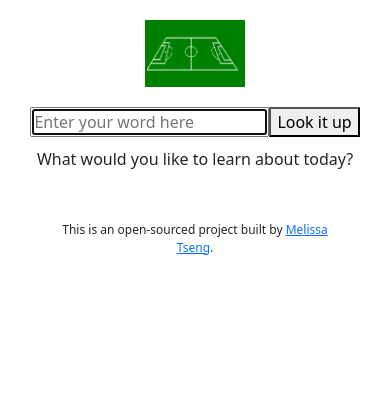
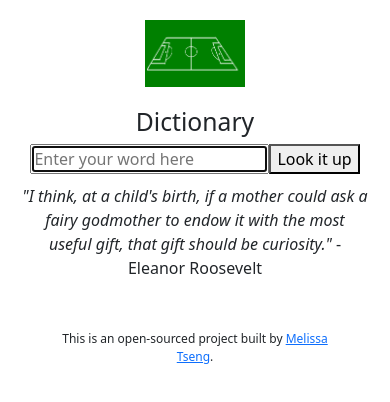
Before and after one commit to MaxYeats/dictionary-react, a React (Create React App) app: page / in a window 390 px wide. Shown: the top 402 px of the page. Built offline with nearby package versions, Linux system fonts and the light colour scheme.

Commit message:
Added Phonetics
-created Phonetic.js to enable listening to pronunciation and reading phonetics;
-added E.R. quote on front page

```diff
--- a/src/Dictionary.js
+++ b/src/Dictionary.js
@@ -28,6 +28,8 @@ export default function Dictionary() {
 
   return (
     <div className="Dictionary">
+      <h2>Dictionary</h2>
+
       <form onSubmit={search}>
         <input
           type="search"
--- /dev/null
+++ b/src/Phonetic.js
@@ -0,0 +1,23 @@
+/** @format */
+
+import React from "react";
+
+export default function Phonetic(props) {
+  console.log(props.phonetic);
+
+  if (props.phonetic.audio) {
+    return (
+      <div className="Phonetic">
+        {props.phonetic.text}
+        <a href={props.phonetic.audio} target="_blank" rel="noreferrer">
+          🔉
+        </a>
+      </div>
+    );
+  } else {
+    return <div className="Phonetic">{props.phonetic.text}</div>;
+  }
+}
+
+//https://developer.mozilla.org/en-US/docs/Web/API/Web_Audio_API
+//https://www.npmjs.com/package/react-audio-player
--- a/src/Results.js
+++ b/src/Results.js
@@ -2,12 +2,21 @@
 
 import React from "react";
 import Meaning from "./Meaning.js";
+import Phonetic from "./Phonetic.js";
 
 export default function Results(props) {
   if (props.results) {
     return (
       <div className="Results">
         <h2>{props.results.word}</h2>
+        {props.results.phonetics.map(function (phonetic, index) {
+          return (
+            <div key={index}>
+              <Phonetic phonetic={phonetic} />
+            </div>
+          );
+        })}
+
         {props.results.meanings.map(function (meaning, index) {
           //return meaning.definitions[0].definition;
           return (
@@ -21,7 +30,11 @@ export default function Results(props) {
   } else {
     return (
       <div className="initial-question">
-        What would you like to learn about today?
+        <em>
+          "I think, at a child's birth, if a mother could ask a fairy godmother
+          to endow it with the most useful gift, that gift should be curiosity."
+        </em>{" "}
+        - Eleanor Roosevelt
       </div>
     );
   }
--- a/src/Synonyms.js
+++ b/src/Synonyms.js
@@ -3,7 +3,7 @@
 import React from "react";
 
 export default function Synonyms(props) {
-  console.log(props.synonyms);
+  //console.log(props.synonyms);
 
   if (props.synonyms) {
     return (
```
